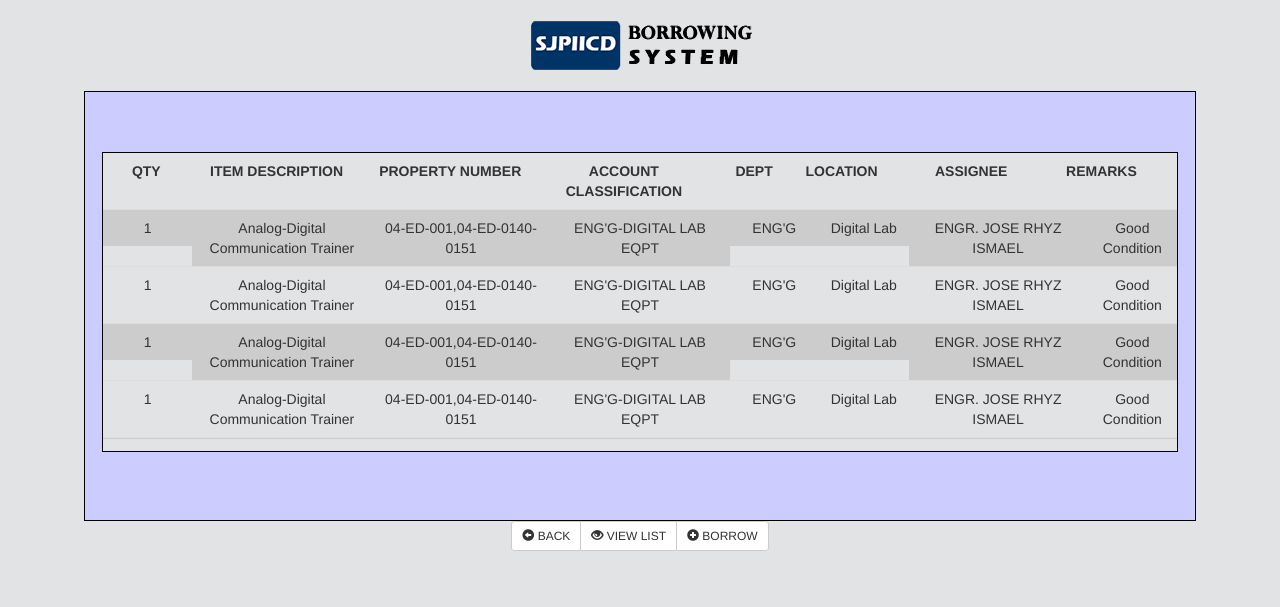
After one commit to khuzan/Software-Engineering, a PHP site: page /admin/items.php in a window 1280 px wide. The commit adds this page. Shown: the top 607 px of the page. Run offline with PHP 8.4, Linux system fonts and the light colour scheme.

Commit message:
update22-17

```diff
--- /dev/null
+++ b/admin/items.php
@@ -0,0 +1,248 @@
+<!DOCTYPE html>
+<?php
+	session_start();
+	include "../functions/function.php";
+	$db = connect();
+
+ ?>
+<html>
+<head>
+  <meta name="viewport" content="width=device-width, initial-scale=1">
+
+  <link rel="stylesheet" href="../bootstrap-3.3.7-dist/css/bootstrap.min.css">
+  <script src="../bootstrap-3.3.7-dist/js/jquery-3.1.1.min.js"></script>
+  <script src="../bootstrap-3.3.7-dist/js/bootstrap.min.js"></script>
+
+
+  <link rel="stylesheet" href="../css/animate.css">
+  <script src="../js/wow.min.js"></script>
+
+	<title>Borrowing System</title>
+</head>
+<body>
+
+<div class="container">
+<div class="row-fluid">
+		<div align="center">
+    <br>
+    <img src="../images/logo.png">
+    </div>
+<br>
+
+
+	<div class="row">
+
+<div align="center">
+	<div class="row" id="first-div"><br><br>
+		<div	class="row"	id ="border" >
+				<table class="table table-fixed">
+          <thead>
+            <tr>
+							<th class="col-xs-1">QTY</th>
+							<th class="col-xs-2">ITEM	DESCRIPTION	</th>
+							<th class="col-xs-2">PROPERTY NUMBER</th>
+							<th class="col-xs-2">ACCOUNT CLASSIFICATION</th>
+							<th class="col-xs-1">DEPT</th>
+							<th class="col-xs-1">LOCATION</th>
+							<th class="col-xs-2">ASSIGNEE</th>
+							<th class="col-xs-1">REMARKS</th>
+            </tr>
+          </thead>
+          <tbody>
+            <tr>
+							<td	class="col-xs-1">1</td>
+							<td class="col-xs-2">Analog-Digital Communication Trainer</td>
+							<td class="col-xs-2">04-ED-001,04-ED-0140-0151</td>
+							<td class="col-xs-2">ENG'G-DIGITAL LAB EQPT</td>
+							<td class="col-xs-1">ENG'G</td>
+							<td class="col-xs-1">Digital Lab</td>
+							<td class="col-xs-2">ENGR. JOSE RHYZ ISMAEL</td>
+							<td class="col-xs-1">Good Condition</td>
+            </tr>
+            <tr>
+							<td	class="col-xs-1">1</td>
+							<td class="col-xs-2">Analog-Digital Communication Trainer</td>
+							<td class="col-xs-2">04-ED-001,04-ED-0140-0151</td>
+							<td class="col-xs-2">ENG'G-DIGITAL LAB EQPT</td>
+							<td class="col-xs-1">ENG'G</td>
+							<td class="col-xs-1">Digital Lab</td>
+							<td class="col-xs-2">ENGR. JOSE RHYZ ISMAEL</td>
+							<td class="col-xs-1">Good Condition</td>
+            </tr>
+            <tr>
+							<td	class="col-xs-1">1</td>
+							<td class="col-xs-2">Analog-Digital Communication Trainer</td>
+							<td class="col-xs-2">04-ED-001,04-ED-0140-0151</td>
+							<td class="col-xs-2">ENG'G-DIGITAL LAB EQPT</td>
+							<td class="col-xs-1">ENG'G</td>
+							<td class="col-xs-1">Digital Lab</td>
+							<td class="col-xs-2">ENGR. JOSE RHYZ ISMAEL</td>
+							<td class="col-xs-1">Good Condition</td>
+            </tr>
+            <tr>
+							<td	class="col-xs-1">1</td>
+							<td class="col-xs-2">Analog-Digital Communication Trainer</td>
+							<td class="col-xs-2">04-ED-001,04-ED-0140-0151</td>
+							<td class="col-xs-2">ENG'G-DIGITAL LAB EQPT</td>
+							<td class="col-xs-1">ENG'G</td>
+							<td class="col-xs-1">Digital Lab</td>
+							<td class="col-xs-2">ENGR. JOSE RHYZ ISMAEL</td>
+							<td class="col-xs-1">Good Condition</td>
+            </tr>
+            <tr>
+							<td	class="col-xs-1">1</td>
+							<td class="col-xs-2">Analog-Digital Communication Trainer</td>
+							<td class="col-xs-2">04-ED-001,04-ED-0140-0151</td>
+							<td class="col-xs-2">ENG'G-DIGITAL LAB EQPT</td>
+							<td class="col-xs-1">ENG'G</td>
+							<td class="col-xs-1">Digital Lab</td>
+							<td class="col-xs-2">ENGR. JOSE RHYZ ISMAEL</td>
+							<td class="col-xs-1">Good Condition</td>
+            </tr>
+            <tr>
+							<td	class="col-xs-1">1</td>
+							<td class="col-xs-2">Analog-Digital Communication Trainer</td>
+							<td class="col-xs-2">04-ED-001,04-ED-0140-0151</td>
+							<td class="col-xs-2">ENG'G-DIGITAL LAB EQPT</td>
+							<td class="col-xs-1">ENG'G</td>
+							<td class="col-xs-1">Digital Lab</td>
+							<td class="col-xs-2">ENGR. JOSE RHYZ ISMAEL</td>
+							<td class="col-xs-1">Good Condition</td>
+						</tr>
+            <tr>
+							<td	class="col-xs-1">1</td>
+							<td class="col-xs-2">Analog-Digital Communication Trainer</td>
+							<td class="col-xs-2">04-ED-001,04-ED-0140-0151</td>
+							<td class="col-xs-2">ENG'G-DIGITAL LAB EQPT</td>
+							<td class="col-xs-1">ENG'G</td>
+							<td class="col-xs-1">Digital Lab</td>
+							<td class="col-xs-2">ENGR. JOSE RHYZ ISMAEL</td>
+							<td class="col-xs-1">Good Condition</td>
+            </tr>
+            <tr>
+							<td	class="col-xs-1">1</td>
+							<td class="col-xs-2">Analog-Digital Communication Trainer</td>
+							<td class="col-xs-2">04-ED-001,04-ED-0140-0151</td>
+							<td class="col-xs-2">ENG'G-DIGITAL LAB EQPT</td>
+							<td class="col-xs-1">ENG'G</td>
+							<td class="col-xs-1">Digital Lab</td>
+							<td class="col-xs-2">ENGR. JOSE RHYZ ISMAEL</td>
+							<td class="col-xs-1">Good Condition</td>
+            </tr>
+            <tr>
+							<td	class="col-xs-1">1</td>
+							<td class="col-xs-2">Analog-Digital Communication Trainer</td>
+							<td class="col-xs-2">04-ED-001,04-ED-0140-0151</td>
+							<td class="col-xs-2">ENG'G-DIGITAL LAB EQPT</td>
+							<td class="col-xs-1">ENG'G</td>
+							<td class="col-xs-1">Digital Lab</td>
+							<td class="col-xs-2">ENGR. JOSE RHYZ ISMAEL</td>
+							<td class="col-xs-1">Good Condition</td>
+            </tr>
+            <tr>
+							<td	class="col-xs-1">1</td>
+							<td class="col-xs-2">Analog-Digital Communication Trainer</td>
+							<td class="col-xs-2">04-ED-001,04-ED-0140-0151</td>
+							<td class="col-xs-2">ENG'G-DIGITAL LAB EQPT</td>
+							<td class="col-xs-1">ENG'G</td>
+							<td class="col-xs-1">Digital Lab</td>
+							<td class="col-xs-2">ENGR. JOSE RHYZ ISMAEL</td>
+							<td class="col-xs-1">Good Condition</td>
+            </tr>
+            <tr>
+							<td	class="col-xs-1">1</td>
+							<td class="col-xs-2">Analog-Digital Communication Trainer</td>
+							<td class="col-xs-2">04-ED-001,04-ED-0140-0151</td>
+							<td class="col-xs-2">ENG'G-DIGITAL LAB EQPT</td>
+							<td class="col-xs-1">ENG'G</td>
+							<td class="col-xs-1">Digital Lab</td>
+							<td class="col-xs-2">ENGR. JOSE RHYZ ISMAEL</td>
+							<td class="col-xs-1">Good Condition</td>
+            </tr>
+            <tr>
+							<td	class="col-xs-1">1</td>
+							<td class="col-xs-2">Analog-Digital Communication Trainer</td>
+							<td class="col-xs-2">04-ED-001,04-ED-0140-0151</td>
+							<td class="col-xs-2">ENG'G-DIGITAL LAB EQPT</td>
+							<td class="col-xs-1">ENG'G</td>
+							<td class="col-xs-1">Digital Lab</td>
+							<td class="col-xs-2">ENGR. JOSE RHYZ ISMAEL</td>
+							<td class="col-xs-1">Good Condition</td>
+            </tr>
+          </tbody>
+        </table>
+
+		</div>
+	</div>
+
+	<div class="btn-group btn-group-sm" role="group" aria-label="Default button group">
+			<button onclick="goBack()" class="btn btn-default" ><i class="glyphicon glyphicon-circle-arrow-left"></i> BACK</button>
+			<a  class="btn btn-default" href="borrower.php"	> <i class="glyphicon glyphicon-eye-open"></i> VIEW LIST</a>
+			<a  class="btn btn-default"	href="page.php" href="page.php"	><i class="glyphicon glyphicon-plus-sign"></i> BORROW</a>
+	 </div>
+
+</div>
+
+
+	</div>
+</div>
+	</div>
+</body>
+</html>
+<style type="text/css">
+  body{
+    background-color: #e2e3e4;
+  }
+
+	#border{
+		background-color: #e2e3e4;
+		border: solid 1px black;
+		height: 300px;
+		margin-top: 20px;
+		width: 97%;
+
+	}
+	#first-div{
+		background-color: #ccccff;
+		border: solid 1px black;
+		height: 430px;
+		width: 95%;
+	}
+	th{
+		text-align: center;
+	}
+	td{
+		text-align: center;
+	}
+/*FIXED-TABLE_HEADER-CSS*/
+.table-fixed thead {
+  width: 97%;
+}
+.table-fixed tbody {
+  height: 230px;
+  overflow-y: auto;
+  width: 100%;
+}
+.table-fixed thead, .table-fixed tbody, .table-fixed tr, .table-fixed td, .table-fixed th {
+  display: block;
+}
+.table-fixed tbody td, .table-fixed thead > tr> th {
+  float: left;
+  border-bottom-width: 0;
+}
+/*END FIXED-TABLE_HEADER-CSS*/
+/*ODD && EVEN BG-COLOR*/
+
+ .table-fixed>tbody>tr:nth-child(odd)>td,
+ .table-fixed>tbody>tr:nth-child(odd)>th {
+    background-color: #cccccc; // Choose your own color here
+  }
+/*END*/
+</style>
+
+<!-- JS -->
+<script>
+function goBack() {
+    window.history.back();
+}
+</script>
--- a/functions/function.php
+++ b/functions/function.php
@@ -23,7 +23,7 @@
 
   	function getinfo(){
   	$db = connect();
-	$sth = $db->prepare("Select * From slip order by id");
+	$sth = $db->prepare("Select * From borrower order by id");
 	$sth->execute();
 	$results = $sth->fetchAll(PDO::FETCH_OBJ);
 	return $results;
```
Also changed, not shown: admin/borrower.php (+107 -26 lines), admin/page.php (+147 -37 lines), functions/borrowprocess.php (+15 -3 lines), functions/modal.php (added, +13 -0 lines).
